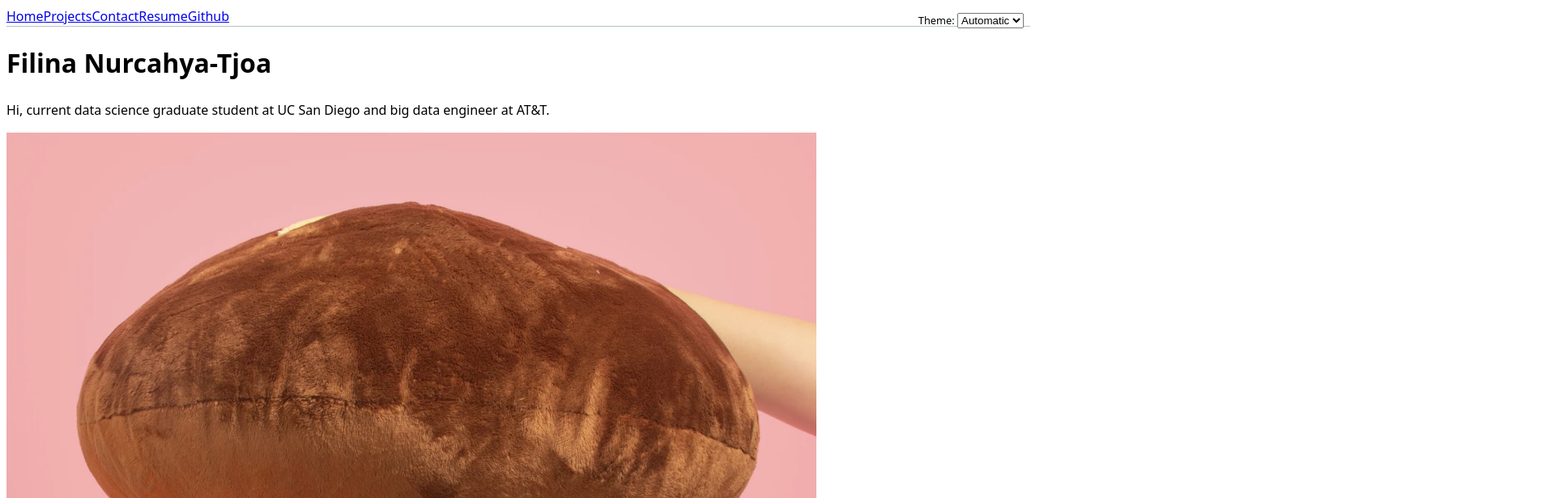
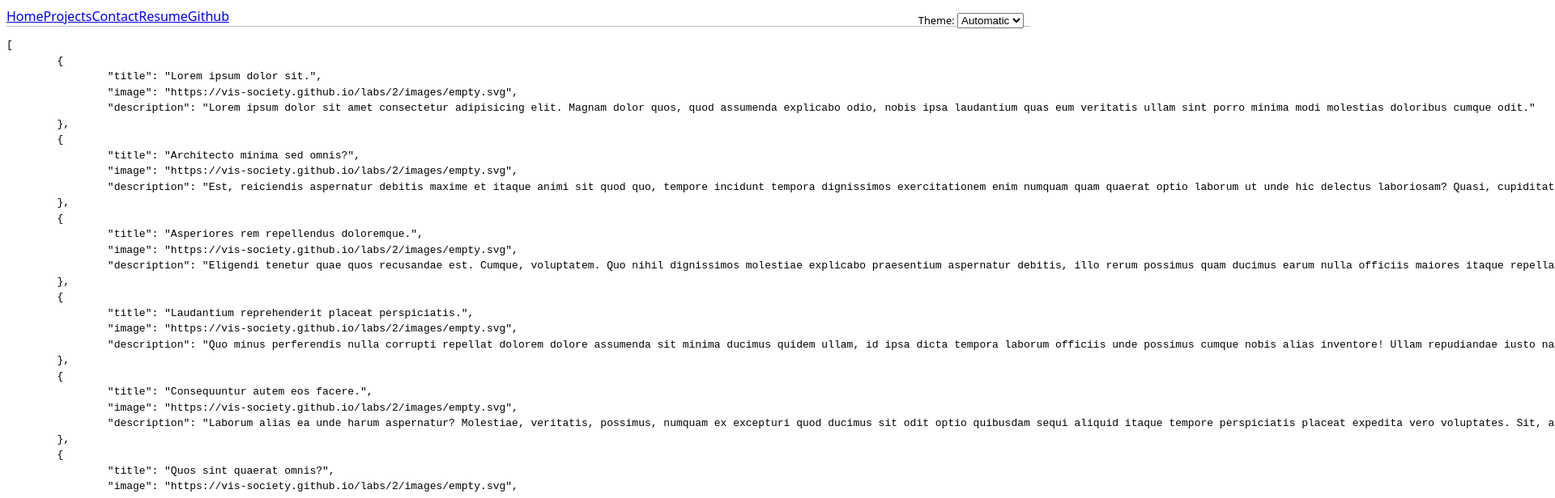
Before and after one commit to filinanurcahya0000/filinas-portfolio, a SvelteKit app: page / in a window 1280 px wide. Shown: the top 616 px of the page at 81% size, 1920 px wide, since content can reach past the window. Built offline with nearby package versions, Linux system fonts and the light colour scheme.

Commit message:
Update +page.svelte

```diff
--- a/src/routes/+page.svelte
+++ b/src/routes/+page.svelte
@@ -1,7 +1,8 @@
 <svelte:head>
   <title>Highlight, this is my introduction page!</title>
 </svelte:head>
-
+<script> import projects from '$lib/projects.json' ;</script>
+<pre>{ JSON.stringify(projects, null, "\t") }</pre>
 <h1> Filina Nurcahya-Tjoa </h1>
 <p> Hi, current data science graduate student at UC San Diego and big data engineer at AT&T.</p>
 <img src="images/IMG_1638copy.jpg" alt="This is my favorite mushroom!" height="1000" width="1000">
```
